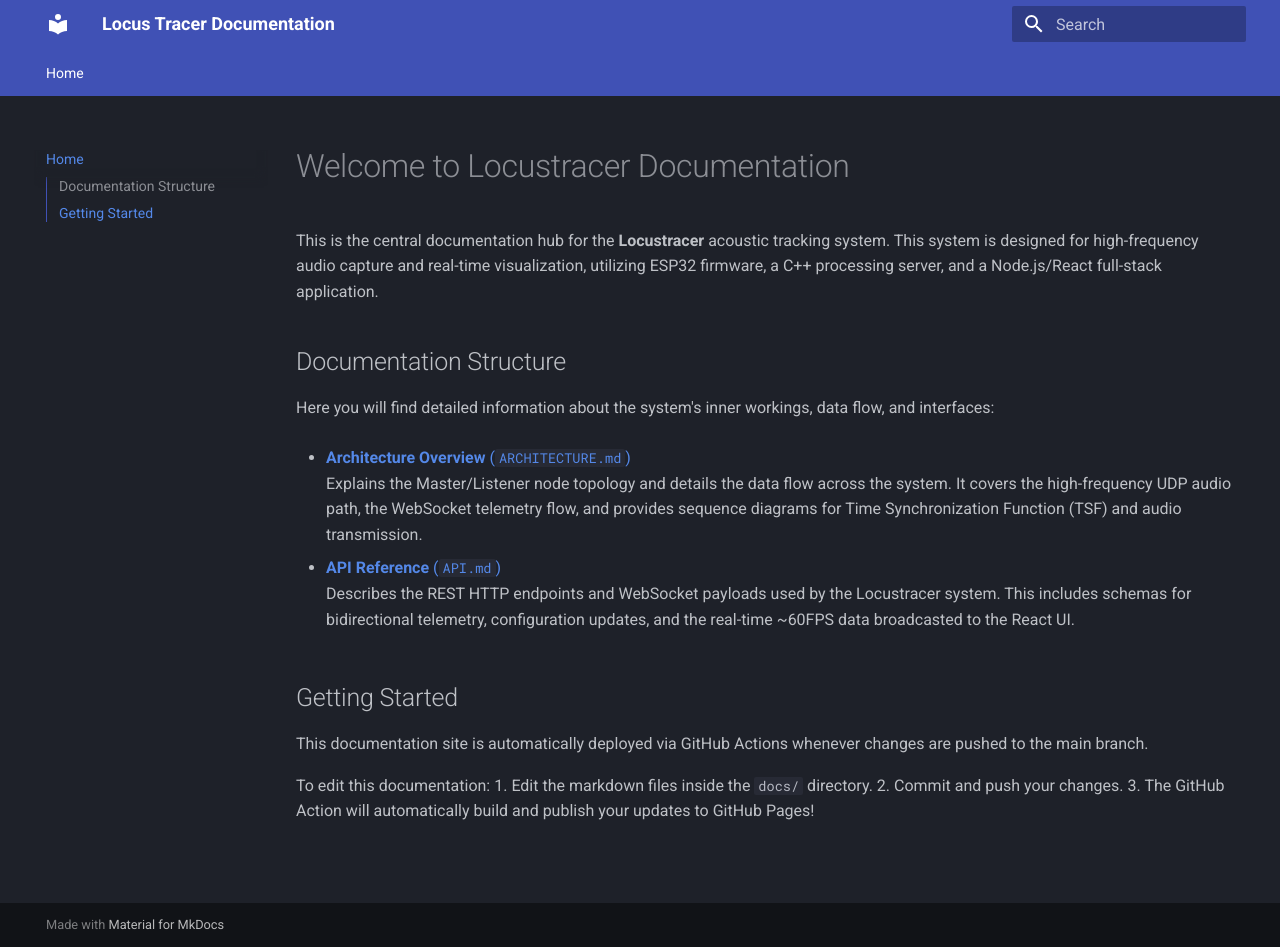
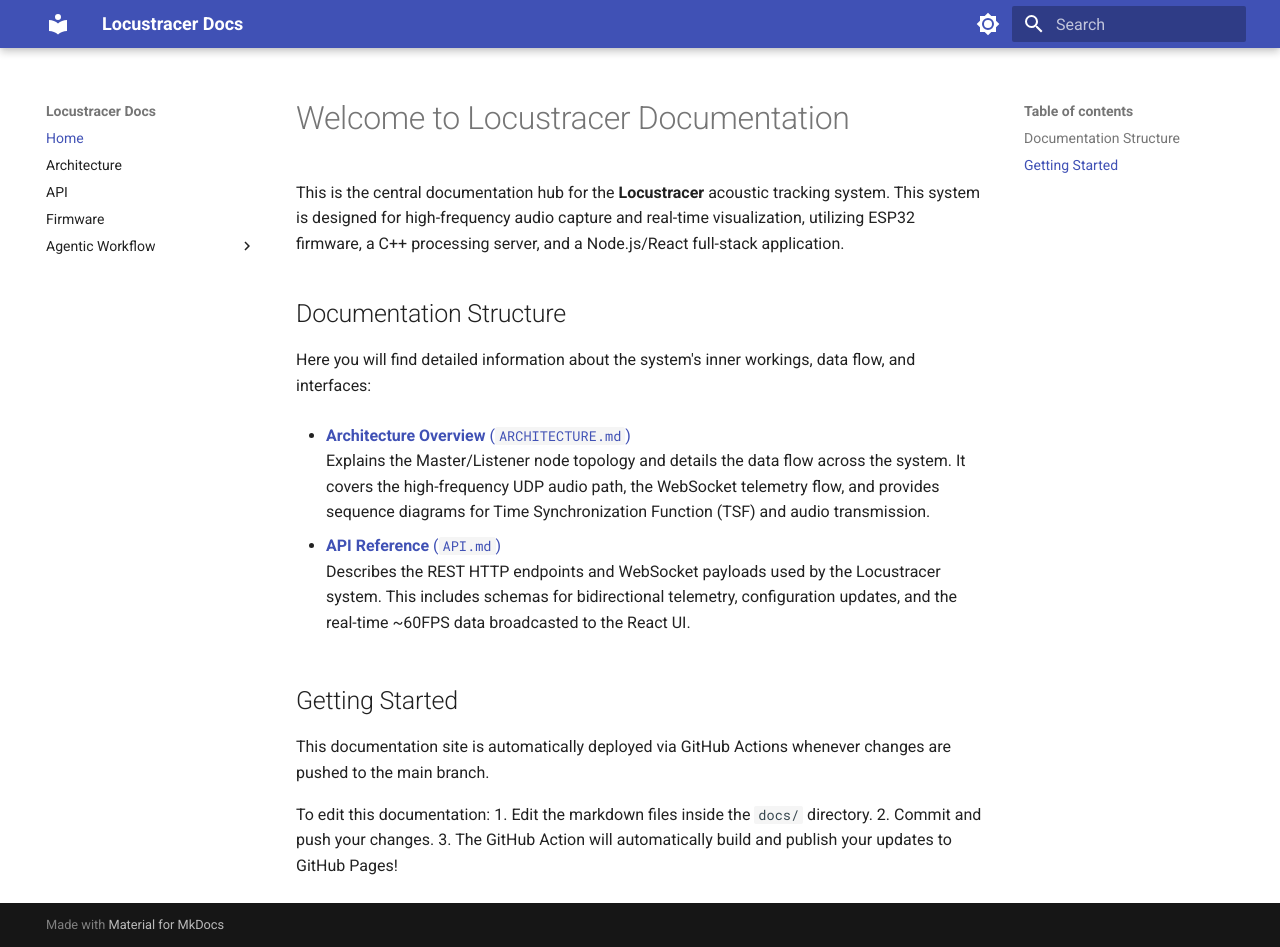
Before and after one commit to LauriAlanen/locustracer, an MkDocs documentation site: the page built from docs/index.md, in a window 1280 px wide and 947 px high. Built offline with MkDocs 1.6.1 and Material for MkDocs 9.7.7, drawn with Linux system fonts in a browser that asks for light colours.

```diff
--- a/mkdocs.yml
+++ b/mkdocs.yml
@@ -1,25 +1,37 @@
-site_name: Locus Tracer Documentation
-site_description: Documentation for the Locus Tracer acoustic localization system.
-site_author: Locus Tracer Team
-
+site_name: Locustracer Docs
+site_description: Documentation for the Locustracer TDOA system
 theme:
   name: material
-  features:
-    - navigation.tabs
-    - navigation.sections
-    - toc.integrate
-    - search.suggest
-    - search.highlight
-    - content.code.copy
   palette:
-    - scheme: slate
+    # Palette toggle for light mode
+    - media: "(prefers-color-scheme: light)"
+      scheme: default
       primary: indigo
-      accent: cyan
+      toggle:
+        icon: material/brightness-7
+        name: Switch to dark mode
+    # Palette toggle for dark mode
+    - media: "(prefers-color-scheme: dark)"
+      scheme: slate
+      primary: indigo
+      toggle:
+        icon: material/brightness-4
+        name: Switch to light mode
+
+markdown_extensions:
+  - pymdownx.superfences:
+      custom_fences:
+        - name: mermaid
+          class: mermaid
+          format: !!python/name:pymdownx.superfences.fence_code_format
+  - attr_list
+  - md_in_html
 
 nav:
   - Home: index.md
-
-markdown_extensions:
-  - admonition
-  - pymdownx.details
-  - pymdownx.superfences
+  - Architecture: ARCHITECTURE.md
+  - API: API.md
+  - Firmware: ../firmware/README.md
+  - Agentic Workflow:
+    - Agents: ../AGENTS.md
+    - Skill: ../SKILL.md
```
Also changed, not shown: README.md (+0 -10 lines), requirements.txt (+1 -7 lines), 1 other file.
